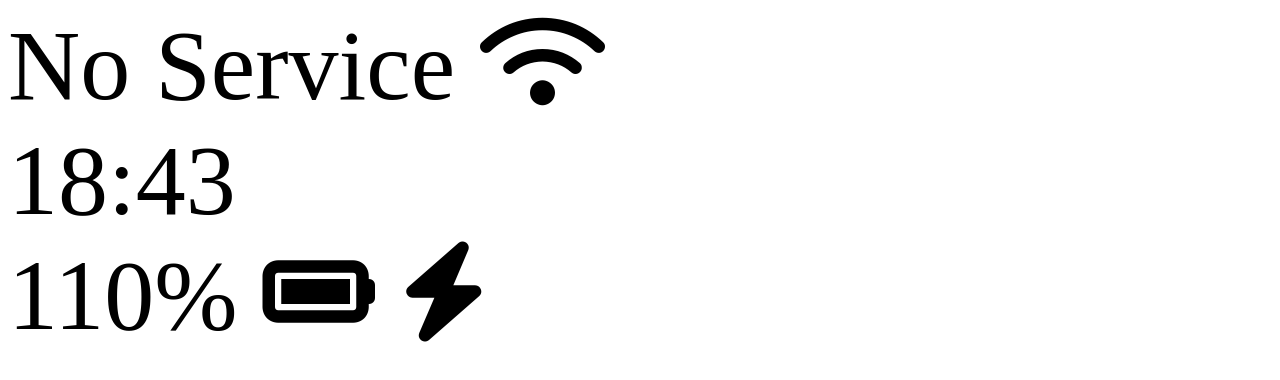
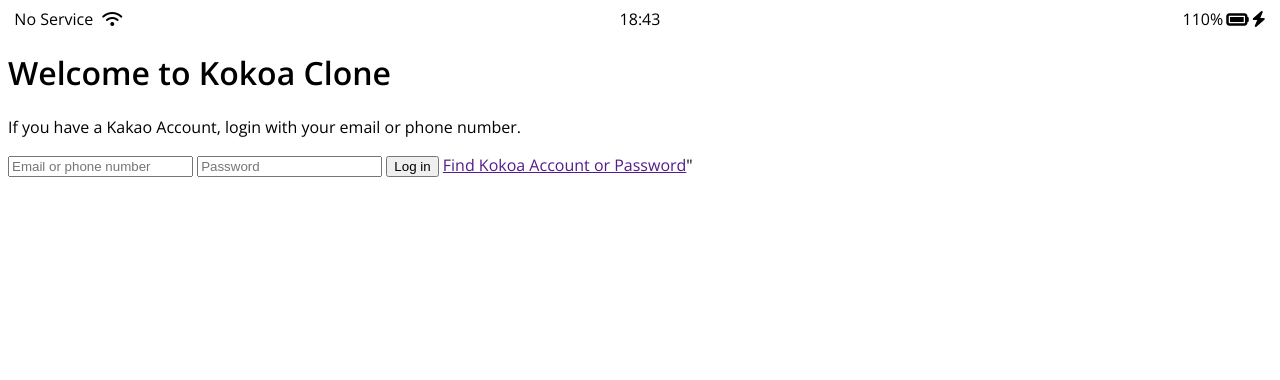
Before and after one commit to wolgok135/kokoa-clone-2023, a plain HTML site: page index.html in a window 1280 px wide. Drawn offline with nearby package versions, Linux system fonts and the light colour scheme.

Commit message:
2023-01-06-ing

```diff
--- /dev/null
+++ b/css/styles.css
@@ -0,0 +1,33 @@
+@import url("https://fonts.googleapis.com/css2?family=Open+Sans:wght@400;600&display=swap");
+
+body {
+  font-family: "Open Sans", sans-serif;
+}
+
+.status-bar {
+  display: flex;
+  justify-content: center;
+}
+
+.status-bar__column {
+  width: 33%;
+}
+
+.status-bar__column:first-child span {
+  margin-right: 5px;
+}
+
+.status-bar__column:nth-child(2) {
+  display: flex;
+  justify-content: center;
+}
+
+.status-bar__column:last-child {
+  display: flex;
+  justify-content: flex-end;
+  align-items: center;
+}
+
+.status-bar__column .fa-battery-full {
+  margin: 0px 3px;
+}
--- a/index.html
+++ b/index.html
@@ -1,38 +1,53 @@
 <!DOCTYPE html>
 <html lang="en">
   <head>
-    <meta charset="UTF-8">
-    <meta http-equiv="X-UA-Compatible" content="IE=edge">
-    <meta name="viewport" content="width=device-width, initial-scale=1.0">
-    <title>Welcome to Kokoa Talk</title>
-    <style>
-        .status-bar{
-            font-size: 100px;
-        }
-    </style>
+    <link rel="stylesheet" href="./css/styles.css">
+    <meta charset="UTF-8" />
+    <meta name="viewport" content="width=device-width, initial-scale=1.0" />
+    <title>Welcome to Kokoa Clone</title>
+
+
   </head>
   <body>
     <div class="status-bar">
-        <div class="status-bar_column"></div>
+      <div class="status-bar__column">
         <span>No Service</span>
         <!--Wifi Icon-->
         <i class="fa-solid fa-wifi"></i>
+      </div>
+      <div class="status-bar__column">
+        <span>18:43</span>
+      </div>
 
-        <div class="status-bar_column"></div>
-            <span>18:43</span>
-        <div class="status-bar_column"></div>
+      <div class="status-bar__column">
         <span>110%</span>
         <!-- Batery Icon-->
-
-            <i class="fa-solid fa-battery-full"></i>
+        <i class="fa-solid fa-battery-full fa-lg"></i>
         <!-- Lightening Icon-->
         <i class="fa-solid fa-bolt"></i>
+      </div>
 
+    </div>
+
+    <header class="welcome-header">
+      <h1 class="welcome-header__title">Welcome to Kokoa Clone</h1>
+      <p class="welcome-header__text">
+        If you have a Kakao Account, login with your email or phone number.
+      </p>
+    </header>
+
+    <form id="login-form">
+        <input type="text" placeholder="Email or phone number"/>
+        <input type="password" placeholder="Password" />
+        <input type="submit" value="Log in" />
+        <a href=""#">Find Kokoa Account or Password</a>"
+    </form>
 
 
 <!--font awesome icon kit 추가 script-->
-        <script src="https://kit.fontawesome.com/ef2d9ee802.js" crossorigin="anonymous"></script>
-    </div>
-
+    <script
+      src="https://kit.fontawesome.com/ef2d9ee802.js"
+      crossorigin="anonymous"
+    ></script>
   </body>
 </html>
```
Lines whose indentation alone changed are shown as unchanged.
